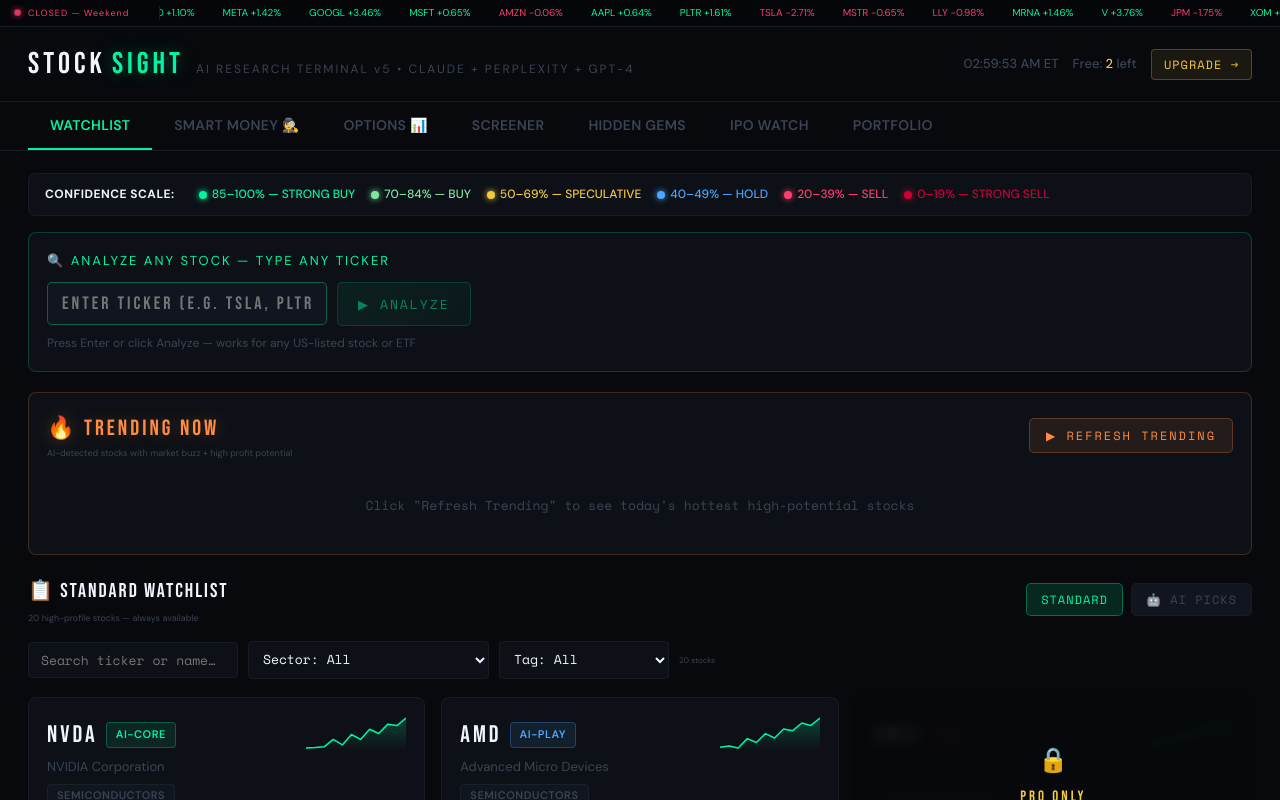
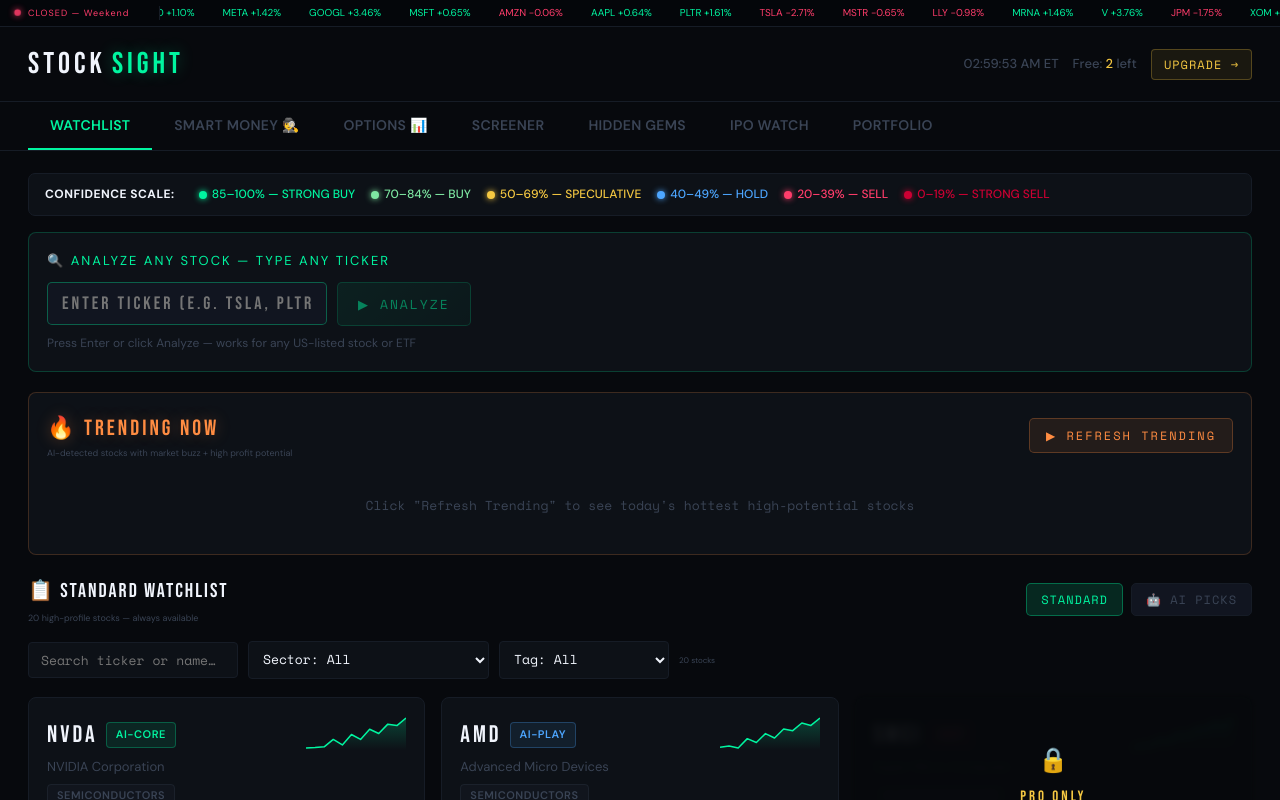
Before and after one commit to samueloladji-beep/StockSight, a React (Vite) app: page / in a window 1280 px wide. Shown: the top 800 px of the page. Built offline with nearby package versions, Linux system fonts and the light colour scheme.

Commit message:
Update App.jsx

```diff
--- a/src/App.jsx
+++ b/src/App.jsx
@@ -1321,7 +1321,6 @@ export default function App(){
           <div style={{display:"flex",alignItems:"baseline",gap:6}}>
             <span style={{fontFamily:"'Bebas Neue',cursive",fontSize:30,color:WHITE,letterSpacing:4}}>STOCK</span>
             <span style={{fontFamily:"'Bebas Neue',cursive",fontSize:30,color:GREEN,letterSpacing:4,textShadow:`0 0 16px ${GREEN}55`}}>SIGHT</span>
-            <span style={fm(MUTED,12,{letterSpacing:2,marginLeft:6})}>AI RESEARCH TERMINAL v5 • CLAUDE + PERPLEXITY + GPT-4</span>
           </div>
           <div style={{display:"flex",alignItems:"center",gap:14}}>
             <span style={{fontFamily:"'DM Sans',sans-serif",fontSize:13,color:MUTED,fontWeight:500}}>{etTime}</span>
```
